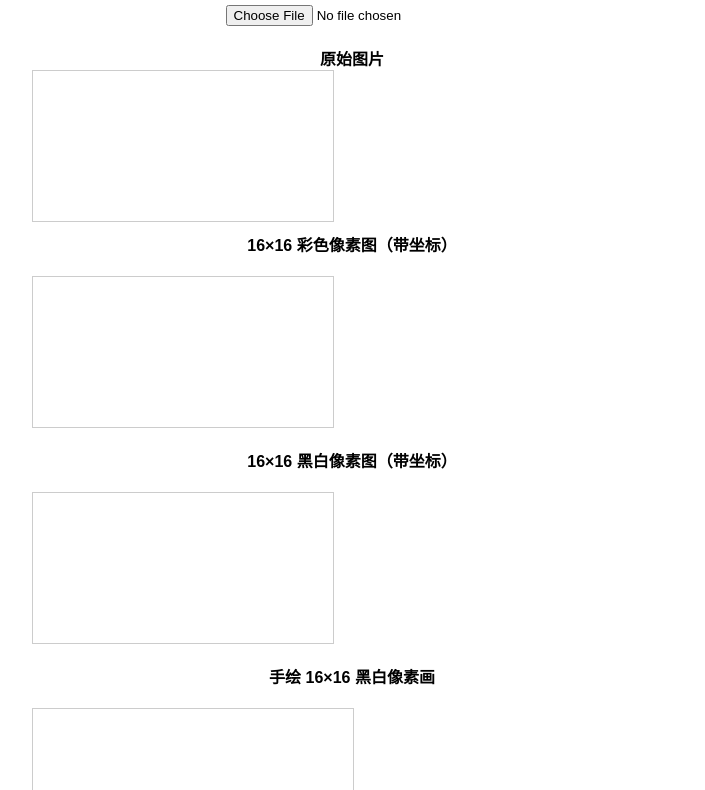
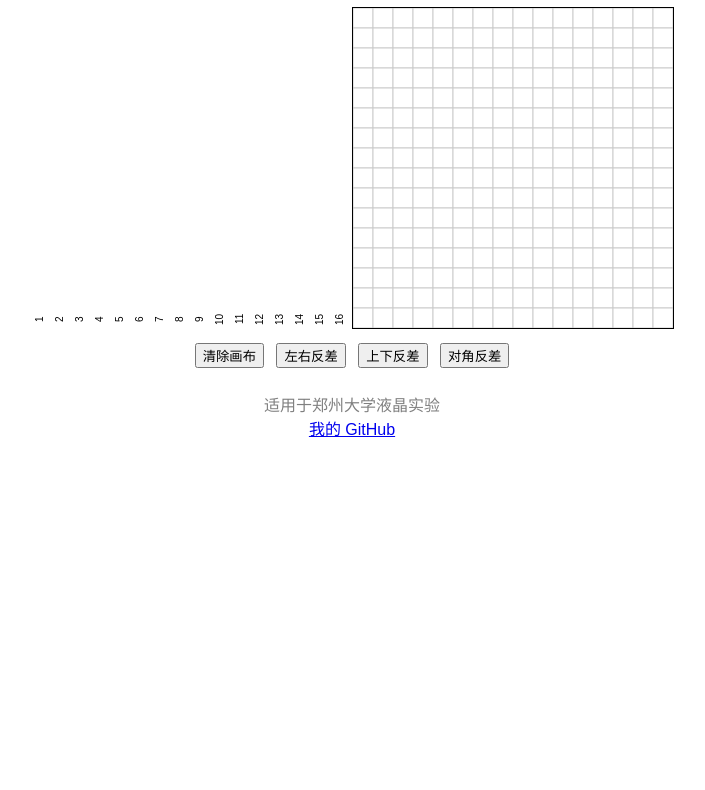
Before and after one commit to jqwgt/img2pixel16x16, a plain HTML site: page index.html in a window 1280 px wide. Shown: the part 83-873 px from the top of the page, without its empty margins (288-993 px from the left). After the commit the page ends 800 px from the top, so only its background shows below. Drawn offline with Linux system fonts and the light colour scheme.

Commit message:
Update index.html

```diff
--- a/index.html
+++ b/index.html
@@ -1,151 +1,169 @@
 <!DOCTYPE html>
-<html lang="zh-CN">
+<html lang="zh">
 <head>
-  <meta charset="UTF-8" />
-  <meta name="viewport" content="width=device-width, initial-scale=1.0"/>
-  <title>Image to 16×16 Pixel Grid Converter</title>
+  <meta charset="UTF-8">
+  <meta name="viewport" content="width=device-width, initial-scale=1">
+  <title>16x16 Pixel Editor</title>
   <style>
-    body { font-family: Arial, sans-serif; padding: 20px; max-width: 640px; margin: auto; }
-    #controls { margin-bottom: 20px; text-align: center; }
-    .canvas-wrapper { position: relative; margin: 20px auto; }
-    canvas { display: block; border: 1px solid #ccc; max-width: 100%; height: auto; }
-    .label { text-align: center; font-weight: bold; margin-top: 10px; }
-    button { padding: 6px 12px; margin-top: 10px; }
-    footer { margin-top: 30px; font-size: 14px; text-align: center; color: #666; }
+    body {
+      font-family: sans-serif;
+      text-align: center;
+      margin: 20px;
+    }
+    .canvas-group {
+      display: flex;
+      justify-content: center;
+    }
+    .y-coord {
+      writing-mode: vertical-rl;
+      transform: rotate(180deg);
+      margin-right: 2px;
+    }
+    .grid-wrapper {
+      display: flex;
+      flex-direction: column;
+    }
+    .x-coord {
+      display: flex;
+      justify-content: space-between;
+      width: 320px;
+      margin-bottom: 2px;
+    }
+    .x-coord span, .y-coord span {
+      font-size: 10px;
+      display: block;
+      width: 20px;
+      height: 20px;
+      line-height: 20px;
+    }
+    canvas {
+      border: 1px solid #000;
+      touch-action: none;
+    }
+    .btn-row {
+      margin-top: 10px;
+    }
+    button {
+      margin: 4px;
+    }
+    footer {
+      margin-top: 20px;
+      color: gray;
+    }
   </style>
 </head>
 <body>
-  <h2 style="text-align:center;">Image to 16×16 Pixel Grid Converter</h2>
-  <div id="controls">
-    <input type="file" id="fileInput" accept="image/*" capture>
-    <p id="errorMsg" style="color:red;"></p>
-  </div>
+  <h2>16x16 Pixel Editor</h2>
 
-  <div>
-    <div class="label">原始图片</div>
-    <canvas id="origCanvas"></canvas>
-  </div>
-
-  <div>
-    <div class="label">16×16 彩色像素图（带坐标）</div>
-    <div class="canvas-wrapper">
-      <canvas id="pixelCanvas"></canvas>
+  <div class="canvas-group">
+    <div class="y-coord" id="yCoords"></div>
+    <div class="grid-wrapper">
+      <div class="x-coord" id="xCoords"></div>
+      <canvas id="drawCanvas" width="320" height="320"></canvas>
     </div>
   </div>
 
-  <div>
-    <div class="label">16×16 黑白像素图（带坐标）</div>
-    <div class="canvas-wrapper">
-      <canvas id="bwCanvas"></canvas>
-    </div>
-  </div>
-
-  <div>
-    <div class="label">手绘 16×16 黑白像素画</div>
-    <div class="canvas-wrapper">
-      <canvas id="drawCanvas" width="320" height="320" style="touch-action: none;"></canvas>
-    </div>
-    <div style="text-align:center;">
-      <button onclick="clearDrawCanvas()">清除画布</button>
-    </div>
+  <div class="btn-row">
+    <button onclick="clearCanvas()">清除画布</button>
+    <button onclick="invertRight()">左右反差</button>
+    <button onclick="invertBottom()">上下反差</button>
+    <button onclick="invertDiagonal()">对角反差</button>
   </div>
 
   <footer>
-    适用于郑州大学液晶实验<br />
+    适用于郑州大学液晶实验<br>
     <a href="https://github.com/jqwgt" target="_blank">我的 GitHub</a>
   </footer>
 
   <script>
-    const fileInput = document.getElementById('fileInput');
-    const origCanvas = document.getElementById('origCanvas');
-    const pixelCanvas = document.getElementById('pixelCanvas');
-    const bwCanvas = document.getElementById('bwCanvas');
-    const origCtx = origCanvas.getContext('2d');
-    const pixelCtx = pixelCanvas.getContext('2d');
-    const bwCtx = bwCanvas.getContext('2d');
-    const errorMsg = document.getElementById('errorMsg');
+    const GRID = 16;
+    const SIZE = 20;
+    const canvas = document.getElementById('drawCanvas');
+    const ctx = canvas.getContext('2d');
+    let data = Array.from({ length: GRID }, () => Array(GRID).fill(0));
+    let drawing = false;
 
-    const GRID = 16;
-    const MARGIN = 20;
-
-    fileInput.addEventListener('change', handleFile);
-
-    function handleFile(e) {
-      errorMsg.textContent = '';
-      const file = e.target.files[0];
-      if (!file) return;
-
-      const reader = new FileReader();
-      reader.onload = function(evt) {
-        const img = new Image();
-        img.onload = () => processImage(img);
-        img.onerror = () => { errorMsg.textContent = '图片加载失败，请检查文件格式。'; };
-        img.src = evt.target.result;
-      };
-      reader.onerror = () => { errorMsg.textContent = '文件读取失败。'; };
-      reader.readAsDataURL(file);
+    function drawGrid() {
+      ctx.clearRect(0, 0, canvas.width, canvas.height);
+      for (let y = 0; y < GRID; y++) {
+        for (let x = 0; x < GRID; x++) {
+          ctx.fillStyle = data[y][x] ? '#000' : '#fff';
+          ctx.fillRect(x * SIZE, y * SIZE, SIZE, SIZE);
+          ctx.strokeStyle = '#ccc';
+          ctx.strokeRect(x * SIZE, y * SIZE, SIZE, SIZE);
+        }
+      }
     }
 
-    function processImage(img) {
-      origCanvas.width = img.width;
-      origCanvas.height = img.height;
-      origCtx.clearRect(0, 0, origCanvas.width, origCanvas.height);
-      origCtx.drawImage(img, 0, 0);
+    canvas.addEventListener('pointerdown', e => {
+      drawing = true;
+      togglePixel(e);
+    });
+    canvas.addEventListener('pointermove', e => {
+      if (drawing) togglePixel(e);
+    });
+    canvas.addEventListener('pointerup', () => drawing = false);
+    canvas.addEventListener('pointerleave', () => drawing = false);
 
-      const small = document.createElement('canvas');
-      small.width = GRID;
-      small.height = GRID;
-      const sCtx = small.getContext('2d');
-      sCtx.imageSmoothingEnabled = false;
-      sCtx.drawImage(img, 0, 0, GRID, GRID);
-
-      enhanceContrast(sCtx, GRID, GRID);
-      const colorData = sCtx.getImageData(0, 0, GRID, GRID);
-
-      const cellSize = Math.min((window.innerWidth - 40 - MARGIN) / GRID, 20);
-      const size = cellSize * GRID + MARGIN;
-
-      drawWithGrid(pixelCanvas, pixelCtx, colorData, cellSize, size);
-
-      // 黑白图（Floyd–Steinberg）
-      floydSteinbergBW(sCtx, GRID, GRID);
-      const bwData = sCtx.getImageData(0, 0, GRID, GRID);
-      drawWithGrid(bwCanvas, bwCtx, bwData, cellSize, size);
+    function togglePixel(e) {
+      const rect = canvas.getBoundingClientRect();
+      const x = Math.floor((e.clientX - rect.left) / SIZE);
+      const y = Math.floor((e.clientY - rect.top) / SIZE);
+      if (x >= 0 && x < GRID && y >= 0 && y < GRID) {
+        data[y][x] = 1;
+        drawGrid();
+      }
     }
 
-    function enhanceContrast(ctx, width, height, factor = 1.5) {
-      const imageData = ctx.getImageData(0, 0, width, height);
-      const data = imageData.data;
-      let sum = 0;
-      for (let i = 0; i < data.length; i += 4) {
-        sum += 0.299 * data[i] + 0.587 * data[i+1] + 0.114 * data[i+2];
-      }
-      const avg = sum / (width * height);
+    function clearCanvas() {
+      data = Array.from({ length: GRID }, () => Array(GRID).fill(0));
+      drawGrid();
+    }
 
-      for (let i = 0; i < data.length; i += 4) {
-        for (let j = 0; j < 3; j++) {
-          let v = data[i + j];
-          v = avg + factor * (v - avg);
-          data[i + j] = Math.max(0, Math.min(255, v));
+    function invertRight() {
+      for (let y = 0; y < GRID; y++) {
+        for (let x = 8; x < GRID; x++) {
+          data[y][x] = 1 - data[y][x];
         }
       }
-      ctx.putImageData(imageData, 0, 0);
+      drawGrid();
     }
 
-    function floydSteinbergBW(ctx, width, height) {
-      const imageData = ctx.getImageData(0, 0, width, height);
-      const data = imageData.data;
-      const getGray = (i) => 0.299 * data[i] + 0.587 * data[i+1] + 0.114 * data[i+2];
-      const grayscale = [];
-
-      for (let y = 0; y < height; y++) {
-        grayscale[y] = [];
-        for (let x = 0; x < width; x++) {
-          const idx = (y * width + x) * 4;
-          grayscale[y][x] = getGray(idx);
+    function invertBottom() {
+      for (let y = 8; y < GRID; y++) {
+        for (let x = 0; x < GRID; x++) {
+          data[y][x] = 1 - data[y][x];
         }
       }
+      drawGrid();
+    }
 
-      for (let y = 0; y < height; y++) {
-        for (let x = 0; x < width; x++) {
-          const old = graysca
+    function invertDiagonal() {
+      for (let y = 0; y < GRID; y++) {
+        for (let x = 0; x < GRID; x++) {
+          if (x > y) data[y][x] = 1 - data[y][x];
+        }
+      }
+      drawGrid();
+    }
+
+    function drawCoords() {
+      const xBox = document.getElementById('xCoords');
+      const yBox = document.getElementById('yCoords');
+      for (let i = 1; i <= GRID; i++) {
+        const x = document.createElement('span');
+        x.textContent = i;
+        xBox.appendChild(x);
+
+        const y = document.createElement('span');
+        y.textContent = i;
+        yBox.appendChild(y);
+      }
+    }
+
+    // 初始化
+    drawCoords();
+    drawGrid();
+  </script>
+</body>
+</html>
```
